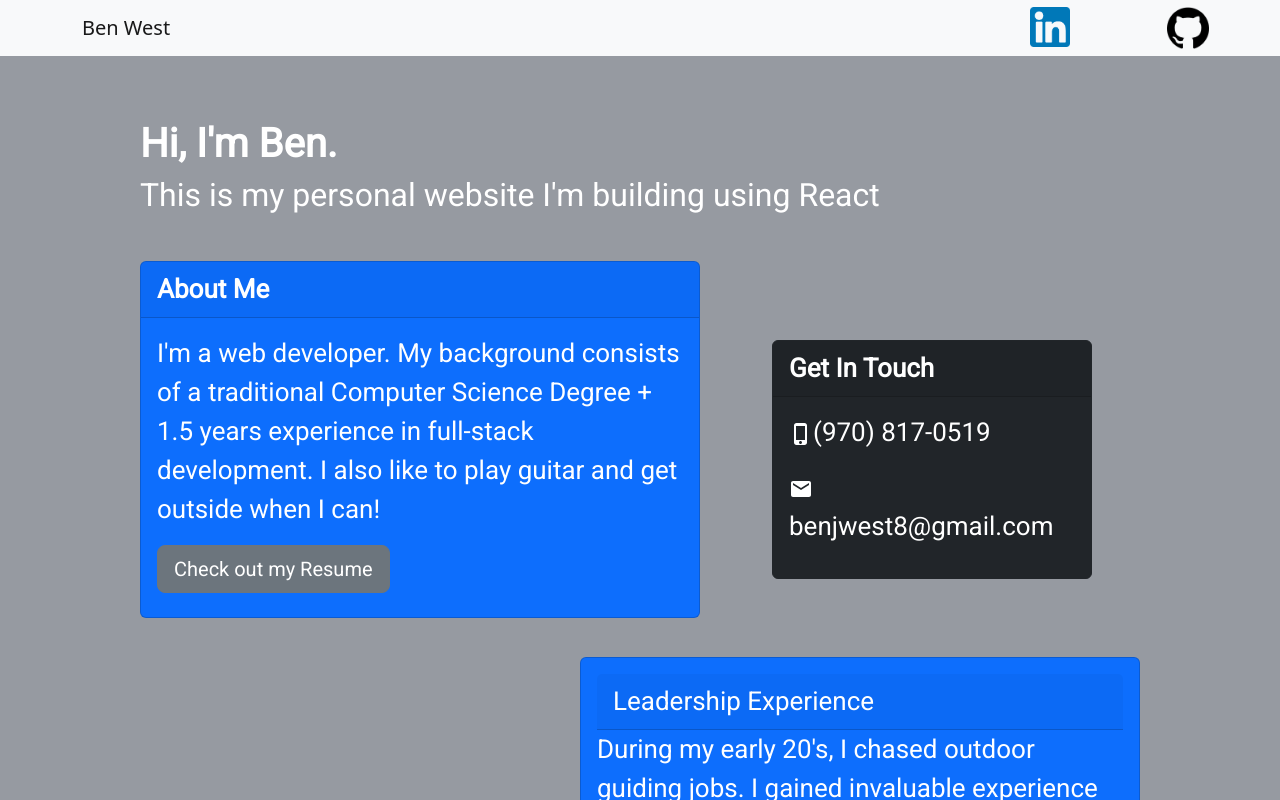
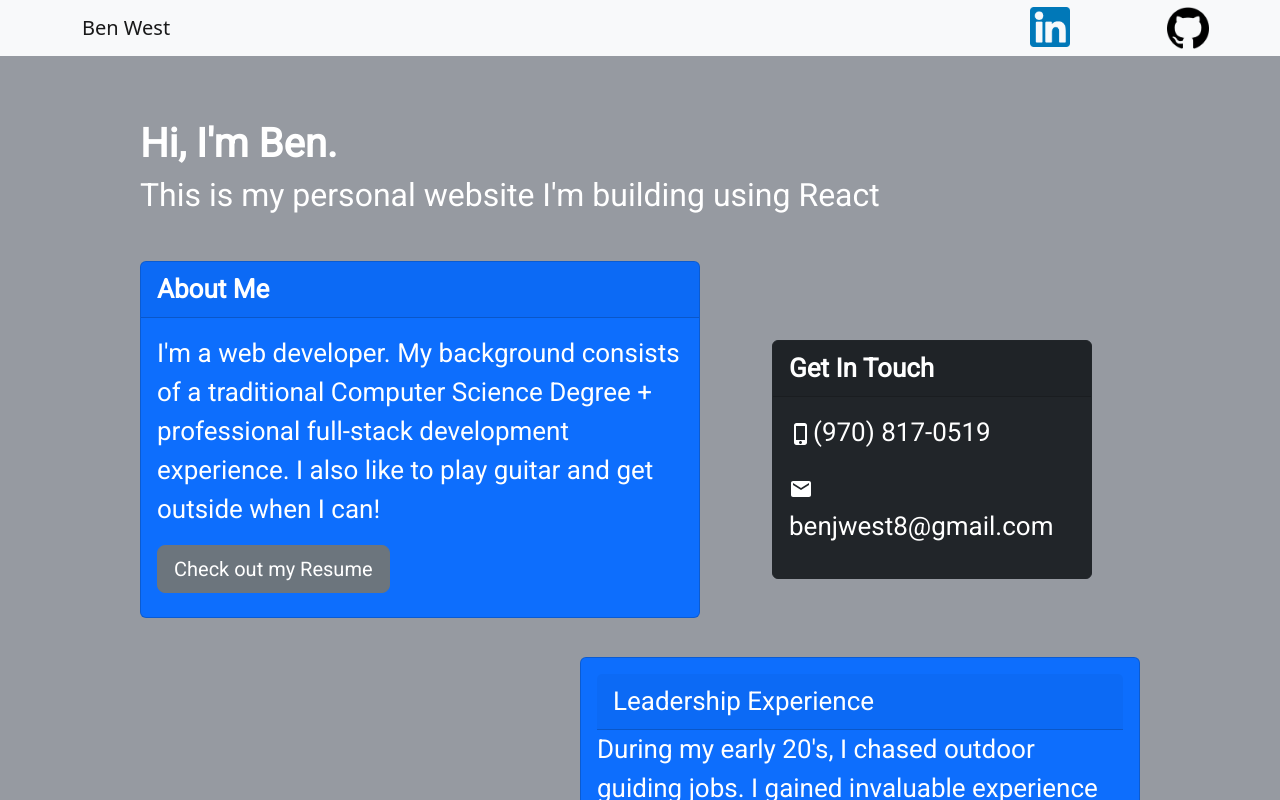
Before and after one commit to benwest8/ben-west, a React (Create React App) app: page / in a window 1280 px wide. Shown: the top 800 px of the page. Built offline with nearby package versions, Linux system fonts and the light colour scheme.

Commit message:
testing to see if AWS likes png better

```diff
--- a/src/components/About.js
+++ b/src/components/About.js
@@ -11,7 +11,7 @@ class About extends React.Component {
             <Card.Header><b>About Me</b></Card.Header>
             <Card.Body>
               <Card.Text text="dark">
-                <p>I'm a web developer. My background consists of a traditional Computer Science Degree + 1.5 years experience in full-stack development. I also like to play guitar and get outside when I can!</p>
+                <p>I'm a web developer. My background consists of a traditional Computer Science Degree + professional full-stack development experience. I also like to play guitar and get outside when I can!</p>
                 <a href={Resume} alt="image" target="_blank" rel="noreferrer">
                   <div className="mb-2">
                     <Button variant="secondary" size="lg">
--- a/src/components/Carousel.js
+++ b/src/components/Carousel.js
@@ -2,7 +2,7 @@ import Card from 'react-bootstrap/Card';
 import Carousel from 'react-bootstrap/Carousel';
 import Image from 'react-bootstrap/Image';
 import KayakImage from '../images/kayak.jpeg';
-import FishImage from '../images/fish.jpeg';
+import FishImage from '../images/fish.png';
 import SkiImage from '../images/ski.jpeg';
 
 function GuideSlide() {
```
Also changed, not shown: src/images/fish.png (added).
